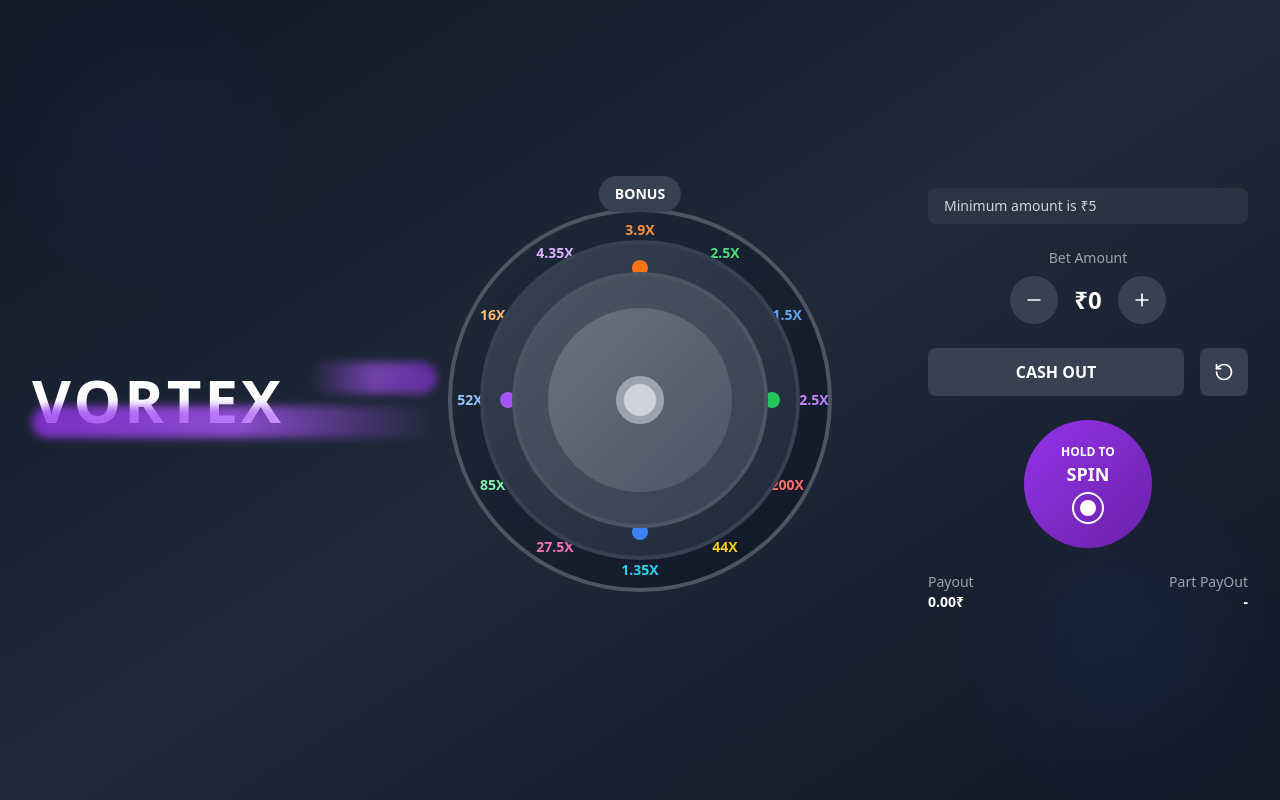
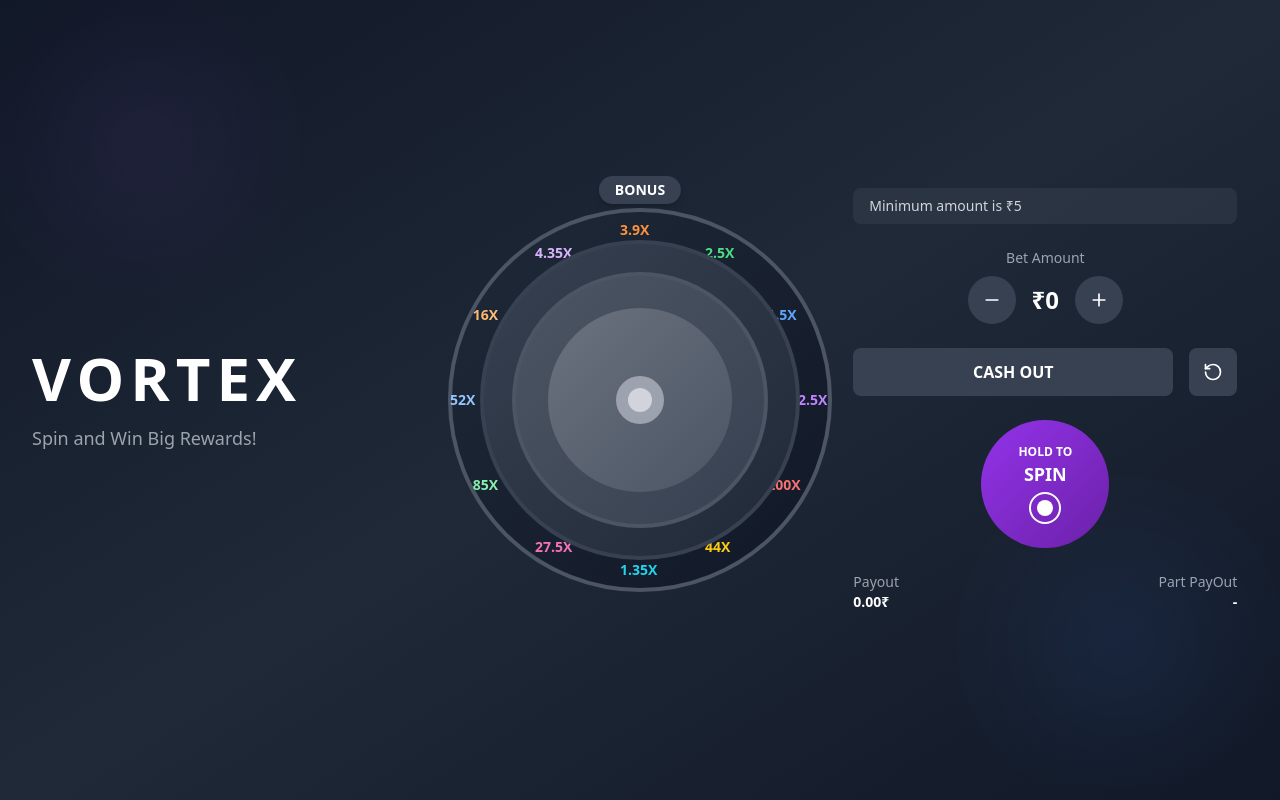
Before and after one commit to saywowtech/vortex-demo, a React (Create React App) app: page / in a window 1280 px wide. Built offline with nearby package versions, Linux system fonts and the light colour scheme.

Commit message:
Update App.js

```diff
--- a/src/App.js
+++ b/src/App.js
@@ -20,30 +20,20 @@ const App = (props) => {
 
   return (
     <div className="min-h-screen bg-gradient-to-br from-gray-900 via-gray-800 to-gray-900 text-white relative overflow-hidden">
-      {/* Background pattern */}
-      <div className="absolute inset-0 opacity-10">
-        <div className="absolute top-20 left-20 w-32 h-32 bg-purple-500 rounded-full blur-3xl"></div>
-        <div className="absolute bottom-20 right-20 w-40 h-40 bg-blue-500 rounded-full blur-3xl"></div>
+      <div className="absolute inset-0 opacity-10 pointer-events-none">
+        <div className="absolute top-16 left-16 w-40 h-40 bg-purple-500 rounded-full blur-3xl"></div>
+        <div className="absolute bottom-16 right-16 w-48 h-48 bg-blue-500 rounded-full blur-3xl"></div>
       </div>
 
-      <div className="relative z-10 flex items-center justify-between h-screen px-8">
-        {/* Left side - VORTEX logo */}
-        <div className="flex-1">
-          <div className="relative">
-            <h1 className="text-6xl font-bold text-white tracking-wider">
-              VORTEX
-            </h1>
-            <div className="absolute -bottom-2 left-0 w-full h-8 bg-gradient-to-r from-purple-600 via-purple-500 to-transparent rounded-full blur-sm opacity-80"></div>
-            <div className="absolute -top-2 right-0 w-32 h-8 bg-gradient-to-l from-purple-600 via-purple-500 to-transparent rounded-full blur-sm opacity-60"></div>
-          </div>
+      <div className="relative z-10 flex flex-col lg:flex-row items-center justify-between h-screen px-8">
+        <div className="lg:flex-1 text-center lg:text-left mb-8 lg:mb-0">
+          <h1 className="text-6xl font-extrabold tracking-widest text-white mb-4">VORTEX</h1>
+          <p className="text-lg text-gray-400">Spin and Win Big Rewards!</p>
         </div>
 
-        {/* Center - Wheel */}
         <div className="flex-1 flex justify-center">
           <div className="relative w-96 h-96">
-            {/* Outer ring */}
-            <div className="absolute inset-0 rounded-full border-4 border-gray-600 bg-gradient-to-br from-gray-800 to-gray-900">
-              {/* Multiplier labels around outer ring */}
+            <div className="absolute inset-0 rounded-full border-4 border-gray-600 bg-gradient-to-br from-gray-800 to-gray-900 animate-spin-slow">
               {wheelMultipliers.map((item, index) => {
                 const angle = (index * 30) - 90
                 const radius = 170
@@ -55,9 +45,7 @@ const App = (props) => {
                     className={`absolute text-sm font-bold ${item.color}`}
                     style={{
                       left: `calc(50% + ${x}px - 20px)`,
-                      top: `calc(50% + ${y}px - 10px)`,
-                      width: '40px',
-                      textAlign: 'center'
+                      top: `calc(50% + ${y}px - 10px)`
                     }}
                   >
                     {item.value}
@@ -66,41 +54,26 @@ const App = (props) => {
               })}
             </div>
 
-            {/* Middle ring */}
-            <div className="absolute inset-8 rounded-full border-4 border-gray-700 bg-gradient-to-br from-gray-700 to-gray-800">
-              {/* Colored gems */}
-              <div className="absolute top-4 left-1/2 transform -translate-x-1/2 w-4 h-4 bg-orange-500 rounded-full"></div>
-              <div className="absolute top-1/2 right-4 transform -translate-y-1/2 w-4 h-4 bg-green-500 rounded-full"></div>
-              <div className="absolute bottom-4 left-1/2 transform -translate-x-1/2 w-4 h-4 bg-blue-500 rounded-full"></div>
-              <div className="absolute top-1/2 left-4 transform -translate-y-1/2 w-4 h-4 bg-purple-500 rounded-full"></div>
-            </div>
-
-            {/* Inner ring */}
+            <div className="absolute inset-8 rounded-full border-4 border-gray-700 bg-gradient-to-br from-gray-700 to-gray-800"></div>
             <div className="absolute inset-16 rounded-full border-4 border-gray-600 bg-gradient-to-br from-gray-600 to-gray-700">
-              {/* Center circle */}
               <div className="absolute inset-8 rounded-full bg-gradient-to-br from-gray-500 to-gray-600 flex items-center justify-center">
                 <div className="w-12 h-12 bg-gray-400 rounded-full flex items-center justify-center">
-                  <div className="w-8 h-8 bg-gray-300 rounded-full"></div>
+                  <div className="w-6 h-6 bg-gray-300 rounded-full"></div>
                 </div>
               </div>
             </div>
-
-            {/* Bonus indicator */}
-            <div className="absolute -top-8 left-1/2 transform -translate-x-1/2 bg-gray-700 px-4 py-2 rounded-full text-sm font-bold">
+            <div className="absolute -top-8 left-1/2 transform -translate-x-1/2 bg-gray-700 px-4 py-1 rounded-full text-sm font-semibold shadow-md">
               BONUS
             </div>
           </div>
         </div>
 
-        {/* Right side - Controls */}
-        <div className="flex-1 flex justify-end">
-          <div className="w-80 space-y-6">
-            {/* Minimum amount notification */}
-            <div className="bg-gray-700 bg-opacity-50 rounded-lg px-4 py-2 text-sm">
-              <span className="text-gray-300">Minimum amount is {currency}{minimumAmount}</span>
+        <div className="lg:flex-1 w-full lg:w-auto mt-12 lg:mt-0">
+          <div className="max-w-sm mx-auto space-y-6">
+            <div className="bg-gray-700 bg-opacity-50 rounded-lg px-4 py-2 text-sm text-gray-300">
+              Minimum amount is {currency}{minimumAmount}
             </div>
 
-            {/* Bet Amount */}
             <div className="text-center">
               <div className="text-gray-400 text-sm mb-2">Bet Amount</div>
               <div className="flex items-center justify-center space-x-4">
@@ -114,7 +87,6 @@ const App = (props) => {
               </div>
             </div>
 
-            {/* Action buttons */}
             <div className="flex space-x-4">
               <button className="flex-1 bg-gray-700 hover:bg-gray-600 text-white py-3 px-6 rounded-lg font-bold transition-colors">
                 CASH OUT
@@ -124,7 +96,6 @@ const App = (props) => {
               </button>
             </div>
 
-            {/* Hold to Spin */}
             <div className="flex justify-center">
               <button className="w-32 h-32 bg-gradient-to-br from-purple-600 to-purple-800 hover:from-purple-500 hover:to-purple-700 rounded-full flex flex-col items-center justify-center text-white font-bold transition-all transform hover:scale-105">
                 <div className="text-xs">HOLD TO</div>
@@ -135,7 +106,6 @@ const App = (props) => {
               </button>
             </div>
 
-            {/* Payout info */}
             <div className="flex justify-between text-sm">
               <div>
                 <div className="text-gray-400">Payout</div>
```
